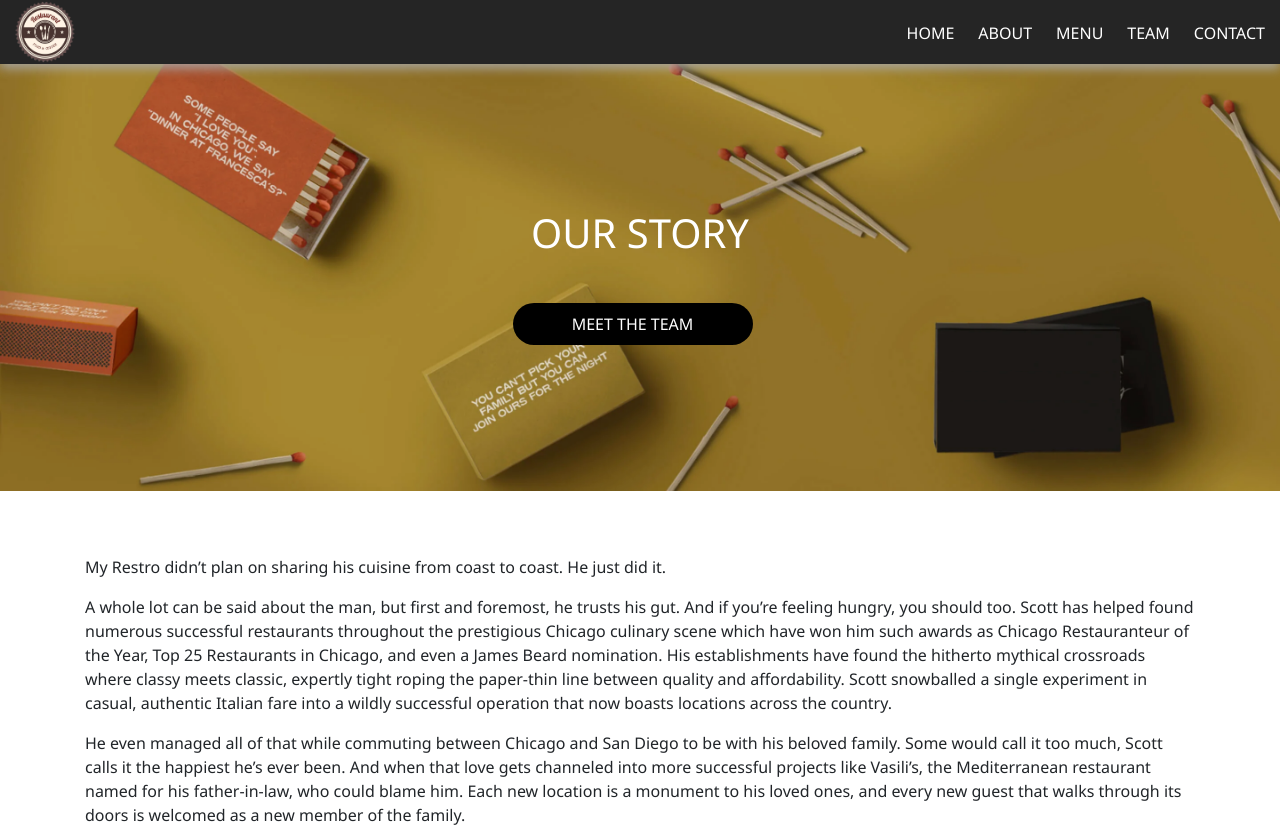
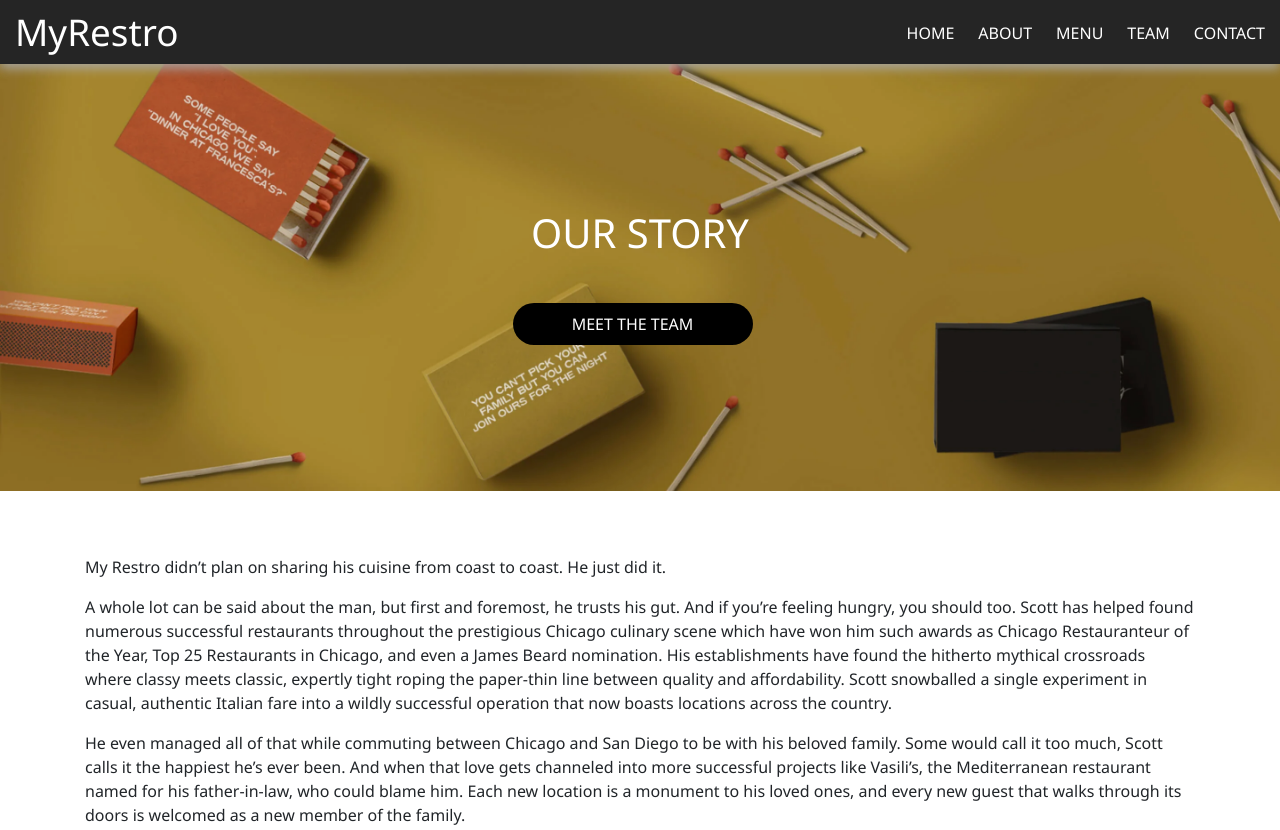
Before and after one commit to shamaliaote/f29project1, a plain HTML site: page about.html in a window 1280 px wide. Shown: the top 830 px of the page. Drawn offline with nearby package versions, Linux system fonts and the light colour scheme.

Commit message:
first commit

```diff
--- a/about.html
+++ b/about.html
@@ -31,9 +31,7 @@
                 <li><a href="team.html">Team</a></li>
                 <li><a href="contact.html">Contact</a></li>
             </ul>
-            <h1 class="logo">
-                <img class="logo" src="images/header-logo3.png" width="60px">
-            </h1>
+            <h1 class="logo">MyRestro </h1>
         </div>
     </nav>
 
```
Also changed, not shown: contact.html (+1 -3 lines), menu.html (+1 -3 lines), team.html (+1 -3 lines).
